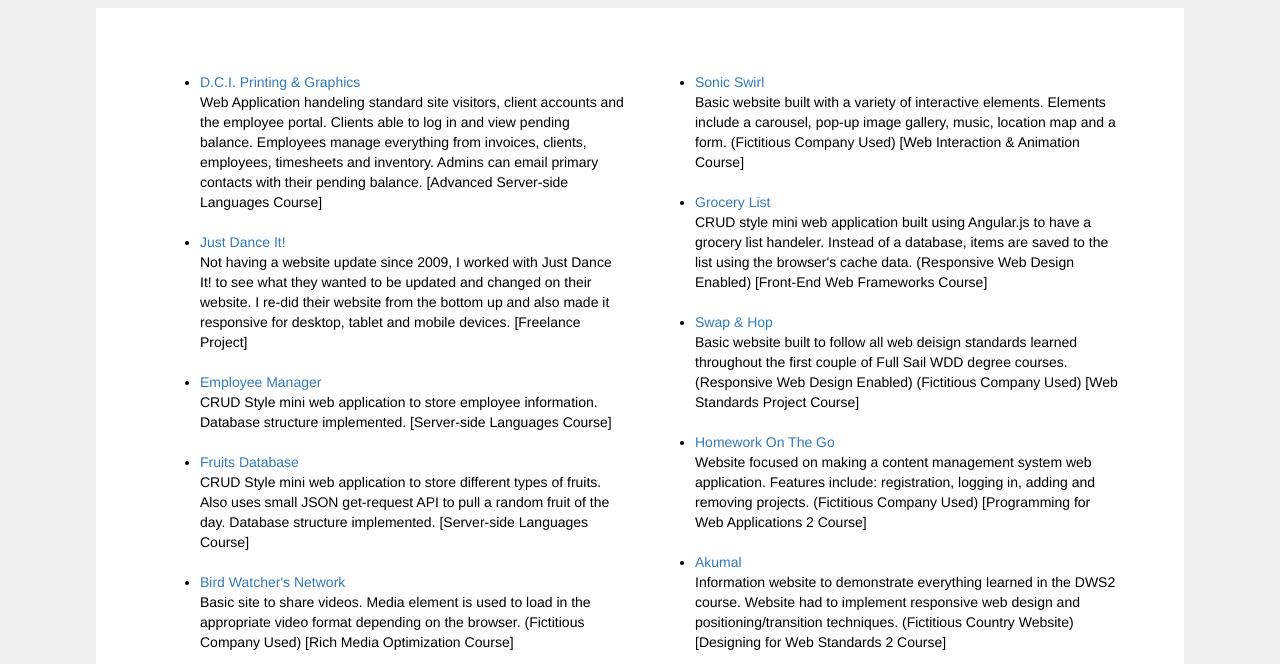
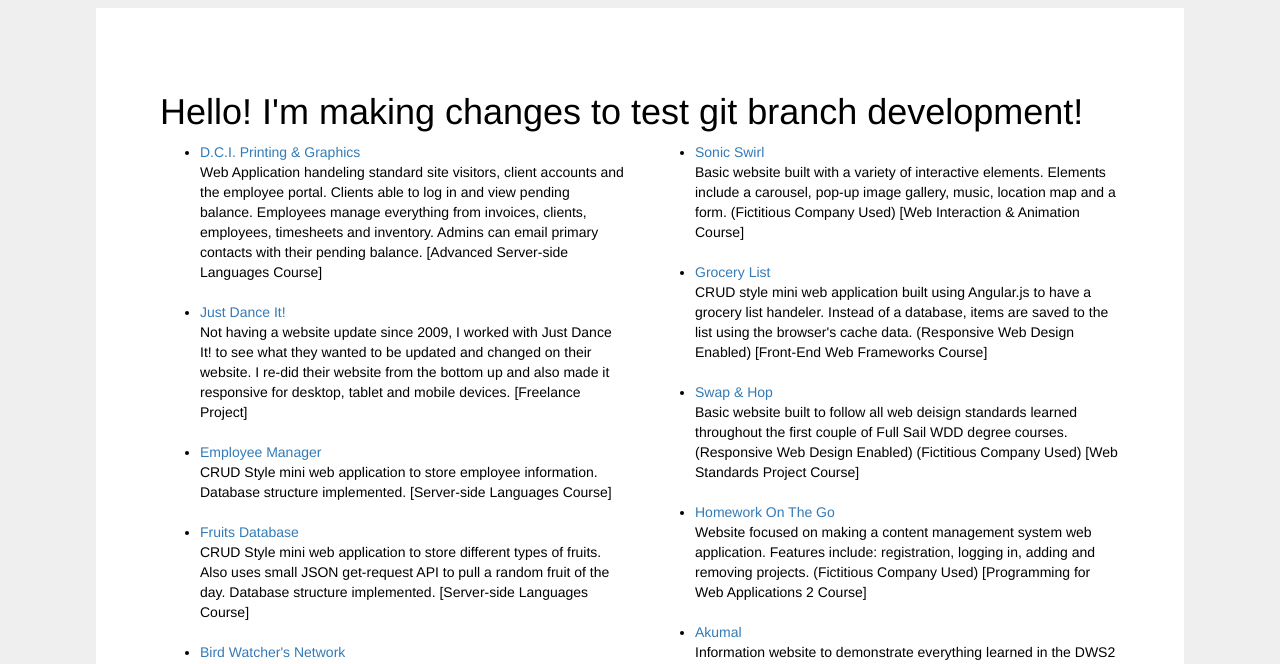
Before and after one commit to JesHerArt/DwpPortfolioDevelopment, a plain HTML site: page index.html in a window 1280 px wide. Shown: the part 131-795 px from the top of the page. Drawn offline with nearby package versions, Linux system fonts and the light colour scheme.

Commit message:
Made heading change to index file

```diff
--- a/index.html
+++ b/index.html
@@ -84,6 +84,8 @@
 
         <span class="page" id="portfolio"></span>
 
+        <h1>Hello! I'm making changes to test git branch development!</h1>
+
         <div id="sitesList" class="row">
             <div class="col-lg-6 col-md-6 col-sm-12">
                 <ul>
```
